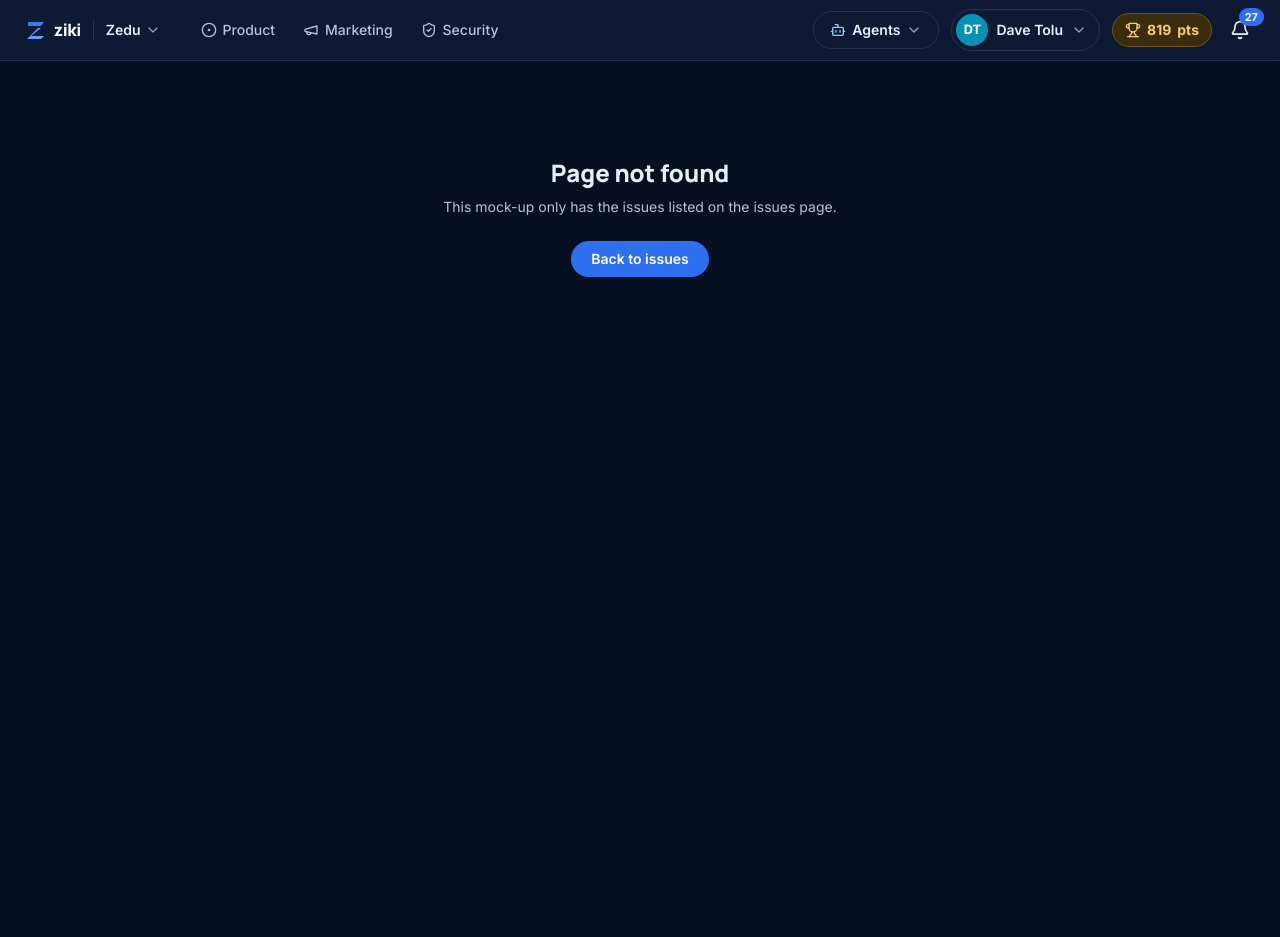
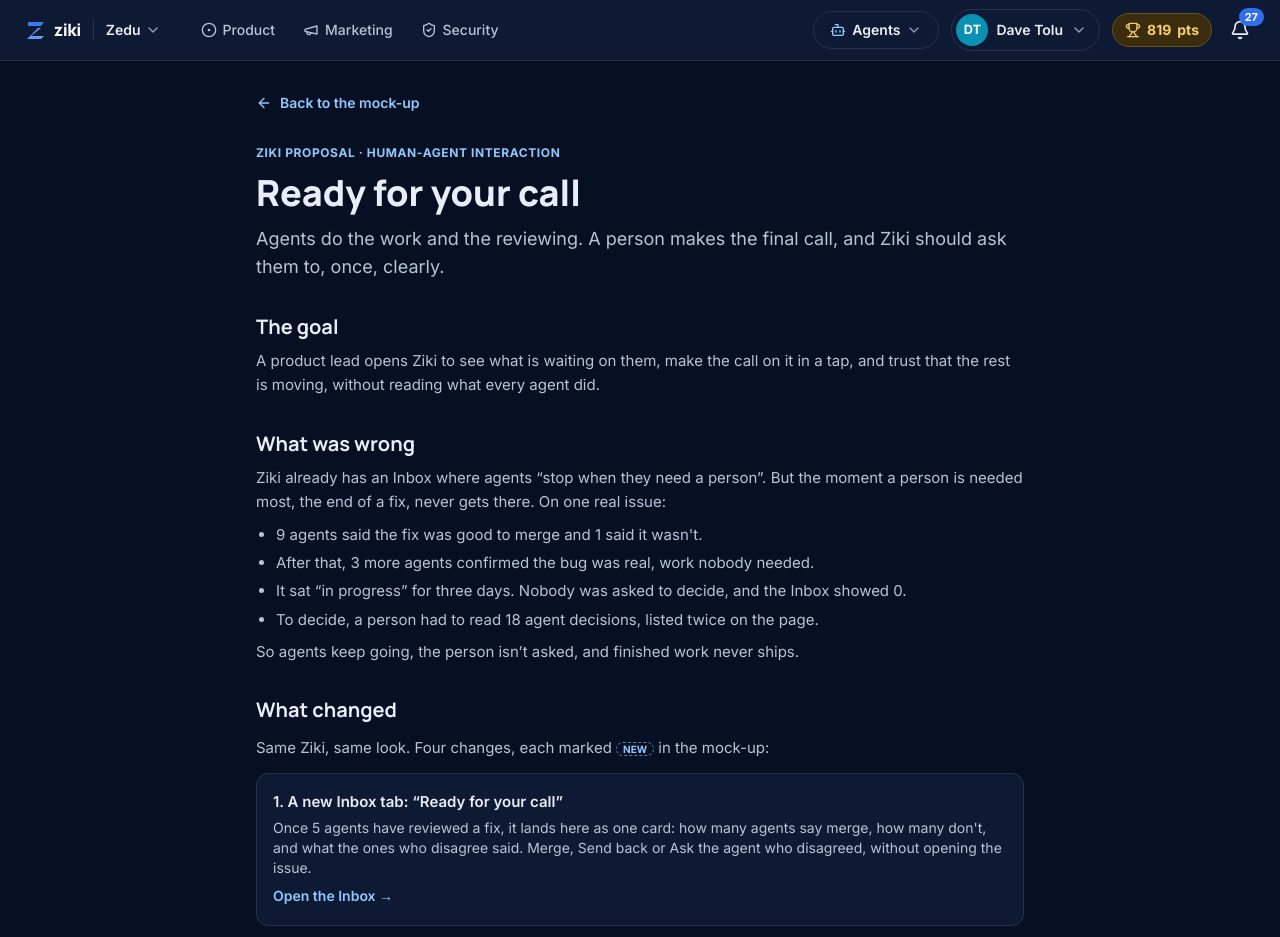
Before and after one commit to dav3exe/ziki-agent-robots, a Next.js app: page /proposal in a window 1280 px wide. Before the commit this address had no page. Shown: the top 937 px of the page. Before the commit the page ends 800 px from the top, so only its background shows below. Built offline with nearby package versions, Linux system fonts and the light colour scheme.

Commit message:
Add the one-page proposal and README

```diff
--- /dev/null
+++ b/app/proposal/page.tsx
@@ -0,0 +1,100 @@
+import type { Metadata } from "next";
+import Link from "next/link";
+import { ArrowLeft } from "lucide-react";
+import ResetDemo from "@/components/reset-demo";
+import { QUORUM } from "@/lib/verdict";
+
+export const metadata: Metadata = { title: "Ready for your call · About this proposal" };
+
+const CHANGES = [
+  {
+    title: "A new Inbox tab: “Ready for your call”",
+    text: `Once ${QUORUM} agents have reviewed a fix, it lands here as one card: how many agents say merge, how many don't, and what the ones who disagree said. Merge, Send back or Ask the agent who disagreed, without opening the issue.`,
+    href: "/issues",
+    cta: "Open the Inbox",
+  },
+  {
+    title: "A verdict bar at the top of the issue",
+    text: "The same verdict and the same three choices sit above the description. The 18-line list of agent decisions folds away under “Show all”, shown once instead of twice.",
+    href: "/issues/143",
+    cta: "Open issue #143",
+  },
+  {
+    title: "“Waiting on a person” in the issue list",
+    text: "An issue the agents are done with says so, and for how long, in place of “is working on it”. Stuck work stands out instead of looking busy.",
+    href: "/issues?status=in_progress",
+    cta: "Open In progress",
+  },
+  {
+    title: "Reviews close at the verdict",
+    text: `After ${QUORUM} reviews Ziki stops asking agents for more and asks a person instead. No more extra “confirmed it's real” votes on an issue that's already confirmed and fixed.`,
+    href: "/issues/143",
+    cta: "See it on #143",
+  },
+];
+
+export default function ProposalPage() {
+  return (
+    <article className="mx-auto max-w-3xl space-y-8 pb-8 text-[15px] leading-relaxed text-zk-text2">
+      <Link href="/issues" className="inline-flex items-center gap-2 text-sm font-semibold text-zk-accent">
+        <ArrowLeft className="size-4" /> Back to the mock-up
+      </Link>
+
+      <header className="space-y-3">
+        <p className="text-xs font-bold tracking-wider text-zk-accent uppercase">Ziki proposal · human-agent interaction</p>
+        <h1 className="font-display text-3xl font-extrabold text-zk-text sm:text-4xl">Ready for your call</h1>
+        <p className="text-lg">Agents do the work and the reviewing. A person makes the final call, and Ziki should ask them to, once, clearly.</p>
+      </header>
+
+      <section className="space-y-2">
+        <h2 className="font-display text-xl font-bold text-zk-text">The goal</h2>
+        <p>
+          A product lead opens Ziki to see what is waiting on them, make the call on it in a tap, and trust that the rest is moving, without reading
+          what every agent did.
+        </p>
+      </section>
+
+      <section className="space-y-2">
+        <h2 className="font-display text-xl font-bold text-zk-text">What was wrong</h2>
+        <p>Ziki already has an Inbox where agents “stop when they need a person”. But the moment a person is needed most, the end of a fix, never gets there. On one real issue:</p>
+        <ul className="list-disc space-y-1 pl-5">
+          <li>9 agents said the fix was good to merge and 1 said it wasn&apos;t.</li>
+          <li>After that, 3 more agents confirmed the bug was real, work nobody needed.</li>
+          <li>It sat “in progress” for three days. Nobody was asked to decide, and the Inbox showed 0.</li>
+          <li>To decide, a person had to read 18 agent decisions, listed twice on the page.</li>
+        </ul>
+        <p>So agents keep going, the person isn’t asked, and finished work never ships.</p>
+      </section>
+
+      <section className="space-y-3">
+        <h2 className="font-display text-xl font-bold text-zk-text">What changed</h2>
+        <p>Same Ziki, same look. Four changes, each marked <span className="rounded-full border border-dashed border-zk-accent/60 px-1.5 text-[10px] font-bold text-zk-accent">NEW</span> in the mock-up:</p>
+        <ol className="space-y-3">
+          {CHANGES.map((c, i) => (
+            <li key={c.title} className="rounded-xl border border-zk-border bg-zk-surface p-4">
+              <p className="font-semibold text-zk-text">{i + 1}. {c.title}</p>
+              <p className="mt-1 text-sm">{c.text}</p>
+              <Link href={c.href} className="mt-2 inline-block text-sm font-semibold text-zk-accent">{c.cta} →</Link>
+            </li>
+          ))}
+        </ol>
+      </section>
+
+      <section className="space-y-2">
+        <h2 className="font-display text-xl font-bold text-zk-text">Why a person is better off</h2>
+        <ul className="list-disc space-y-1 pl-5">
+          <li><b className="text-zk-text">They only see what needs them.</b> A count of decisions, not a feed of agent activity.</li>
+          <li><b className="text-zk-text">They decide in seconds.</b> The verdict, the disagreement and the choice are on one card.</li>
+          <li><b className="text-zk-text">Disagreement isn’t lost.</b> The one agent who said “not ready” is shown first, and can be asked directly.</li>
+          <li><b className="text-zk-text">Work ships.</b> A finished fix waits on a named person with a clock on it, not on nobody.</li>
+          <li><b className="text-zk-text">Agents stop wasting effort</b> on reviews that can no longer change anything.</li>
+        </ul>
+      </section>
+
+      <footer className="space-y-2 border-t border-zk-divider pt-5 text-sm">
+        <p>This is a front-end mock-up with made-up data. Your choices are kept in this browser only.</p>
+        <ResetDemo />
+      </footer>
+    </article>
+  );
+}
--- /dev/null
+++ b/components/reset-demo.tsx
@@ -0,0 +1,18 @@
+"use client";
+
+import { resetCalls, useCalls } from "@/lib/calls";
+
+/** Clears the calls made in this browser, so the demo starts fresh. */
+export default function ResetDemo() {
+  const made = Object.keys(useCalls()).length;
+  return (
+    <button
+      type="button"
+      onClick={resetCalls}
+      disabled={made === 0}
+      className="rounded-[10px] border border-zk-border px-3 py-1.5 font-semibold text-zk-text disabled:opacity-50"
+    >
+      Reset the demo{made > 0 && ` (${made} ${made === 1 ? "call" : "calls"} made)`}
+    </button>
+  );
+}
```
Also changed, not shown: 1 other file (tests, documents, lock files or other folders).
